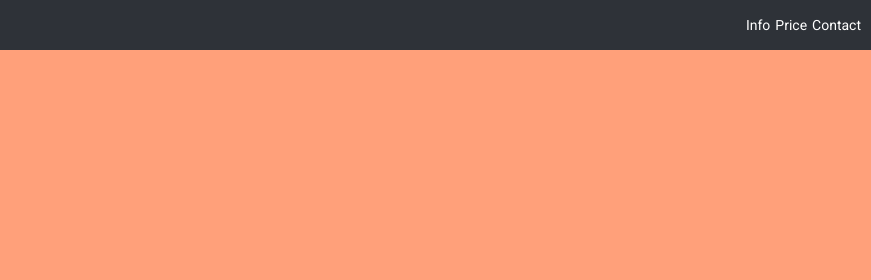
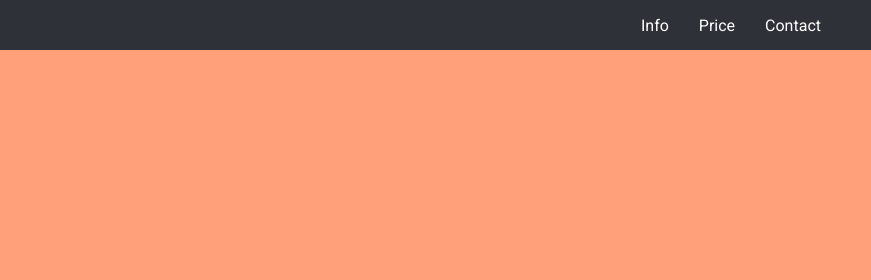
Before and after one commit to johnno8/product-page, a plain HTML site: page index.html in a window 1280 px wide. Shown: the top 280 px of the page, 409-1280 px from the left. Drawn offline with Linux system fonts and the light colour scheme.

Commit message:
Adjusted nav links

```diff
--- a/index.css
+++ b/index.css
@@ -14,8 +14,15 @@ body {
   display: grid;
 }
 
-a {
+a,
+a:visited,
+a:active{
   text-decoration: none;
+  color: white;
+}
+
+a:hover {
+  color: lightblue;
 }
 
 header {
@@ -26,7 +33,6 @@ header {
   z-index: 2;
   top: 0;
   display: flex;
-
 }
 
 nav {
@@ -109,7 +115,27 @@ nav {
   background:Orange;
 }
 
+@media (min-width: 320px) {
+  nav {
+    margin-right: 10px;
+    font-size: 16px;
+  }
+
+  .nav-link {
+    margin-right: 10px;
+  }
+}
+
 @media (min-width: 768px) {
+  nav {
+    margin-right: 20px;
+    font-size: 16px;
+  }
+
+  .nav-link {
+    margin-right: 30px;
+  }
+
   .price {
     display: flex;
   }
--- a/index.html
+++ b/index.html
@@ -14,13 +14,15 @@
           <a href="#v1"><img id="header-img" src="https://dstqaa92re5c4.cloudfront.net/Images/Giant/Giant-Logo-SlightlyBigger.png"></a>
         </div>
         <nav id="nav-bar">
-          <a href="#info1"><div class="nav-link">Info</div></a>
-          <a href="#price1"><div class="nav-link">Price</div></a>
-          <a href="#contact"><div class="nav-link">Contact</div></a>
+          <div class="nav-link"><a href="#info1">Info</a></div>
+          <div class="nav-link"><a href="#price">Price</a></div>
+          <div class="nav-link"><a href="#contact">Contact</a></div>
         </nav>
       </header>
       <section class="video-section" id="video">
-        <div id="v1">video</div>
+        <div id="v1">
+          video
+        </div>
       </section>
       <section class="information" id="information">
         <div class="info-card" id="info1">
```
